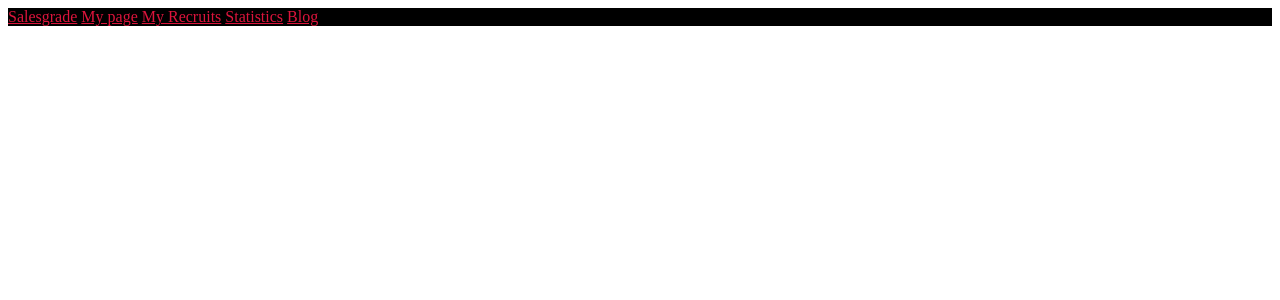
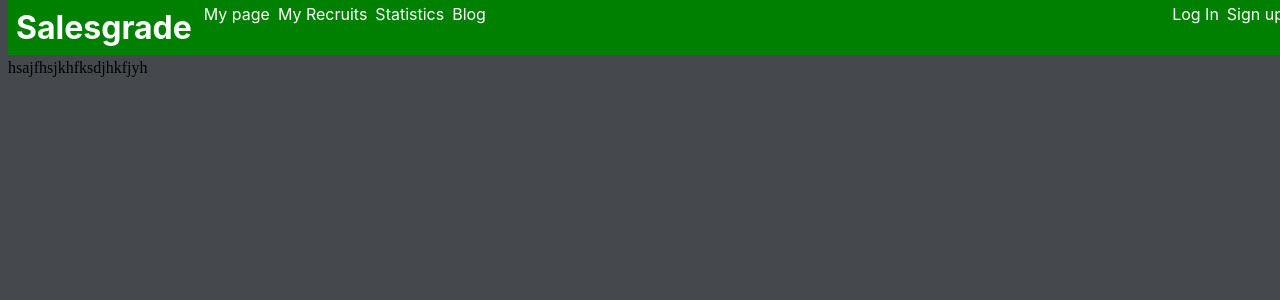
Before and after one commit to leocsi/salesgrade, a Django app: page / in a window 1280 px wide. Shown: the top 300 px of the page. Run offline with Django 3.2, Linux system fonts and the light colour scheme; parts of the project's set-up code (start-up, migrations or seed data) failed here and were passed over.

Commit message:
work on templates

```diff
--- a/salesgrade_framework/salesgrade/views.py
+++ b/salesgrade_framework/salesgrade/views.py
@@ -6,6 +6,6 @@ from django.shortcuts import loader
 # Create your views here.
 
 def Index(request):
-    template= loader.get_template('frame/frame.html')
+    template= loader.get_template('salesgrade/index.html')
     context= {}
     return HttpResponse(template.render(context, request))
--- a/salesgrade_framework/static/frame/frame.css
+++ b/salesgrade_framework/static/frame/frame.css
@@ -1,9 +1,47 @@
-.menu_bar {
-  background-color: black;
-  color: aquamarine;
-  overflow: hidden;
+body {
+  background-color: #45494e;
 }
 
-.menu_bar a {
-  color: crimson;
+.menu_bar {
+  position: fixed;
+  top: 0;
+  background-color: green;
+  width: 100%;
+  list-style-type: none;
+  margin: 0;
+  padding:0;
+  overflow: visible;
+  font-family: -apple-system, BlinkMacSystemFont, 'Segoe UI', Roboto, Oxygen, Ubuntu, Cantarell, 'Open Sans', 'Helvetica Neue', sans-serif;
 }
+.rightbar{
+  float:right;
+  font-weight: 400;
+  text-align: center;
+  display: block;
+  padding: 4px;
+  color: white;
+  text-decoration: none;
+
+}
+.leftbar {
+  float: left;
+  font-weight: 400;
+  text-align: center;
+  display: block;
+  padding: 4px;
+  color: white;
+  text-decoration: none;
+
+}
+.mainpage {
+  text-align: center;
+  padding: 8px;
+  text-decoration: none;
+  font-weight: bolder;
+  color: white;
+  float: left;
+  font-size: xx-large;
+}
+.content {
+  display: contents;
+}
--- /dev/null
+++ b/salesgrade_framework/static/salesgrade/index.css
@@ -0,0 +1,8 @@
+.go {
+    overflow: visible;
+    padding: 10px 100px;
+    align-content: center;
+    color: white;
+    background-color:green;
+    border: none;
+  }
--- a/salesgrade_framework/templates/frame/frame.html
+++ b/salesgrade_framework/templates/frame/frame.html
@@ -1,28 +1,35 @@
 <!DOCTYPE html>
 
-{% load static %}
+
 
 <html>
-    {%block head%}
+    {% load static %}
     <head>
+
         <meta charset="UTF-8">
+        <link rel="stylesheet" href="{% static 'frame/frame.css' %}" />
         {% block css %}
-            <link rel="stylesheet" href="{% static 'frame/frame.css' %}" />
-        {% endblock %}
+        {% endblock css%}
 
-        {% block title%}<title>Salesgrade</title>{%endblock%}
+        {% block title%}<title>Salesgrade</title>{%endblock title%}
     </head>
-    {%endblock head%}
+    <body>
+        <div>
+            <ul class="menu_bar">
+                <li><a class="mainpage" href="#home">Salesgrade</a></li>
+                <li><a class="leftbar" href="#own_results">My page</a></li>
+                <li><a class="leftbar" href="#recruits">My Recruits</a></li>
+                <li><a class="leftbar" href="http://127.0.0.1:8000/database/own_results">Statistics</a></li>
+                <li><a class="leftbar" href="#blog">Blog</a></li>
+                <li><a class="rightbar"href="#sign up">Sign up</a></li>
+                <li><a class="rightbar"href="#login">Log In</a></li>
+            </ul>
+        </div>
+        <div class="content">
+            {%block content%}
+            {%endblock content%}
+        </div>
+    </body>
 
-    <body>
-        <div class="menu_bar">
-            <a class="active" href="#home">Salesgrade</a>
-            <a href="#own_results">My page</a>
-            <a href="#recruits">My Recruits</a>
-            <a href="#stats">Statistics</a>
-            <a href="#blog">Blog</a>
 
-        </div>
-
-    </body>
-</html>
+    </html>
--- /dev/null
+++ b/salesgrade_framework/templates/salesgrade/index.html
@@ -0,0 +1,19 @@
+{%extends 'frame/frame.html'%}
+{% load static %}
+
+<!DOCTYPE html>
+    <html>
+        <head>
+            {%block css%}
+                <link rel='stylesheet' href="{% static 'salesgrade/index.css' %}">
+            {%endblock css%}
+
+        </head>
+        <body>
+            {%block content%}
+               <button class="go">Go</button>
+               <p>hsajfhsjkhfksdjhkfjyh</p>
+            {%endblock%}
+
+        </body>
+    </html>
```
